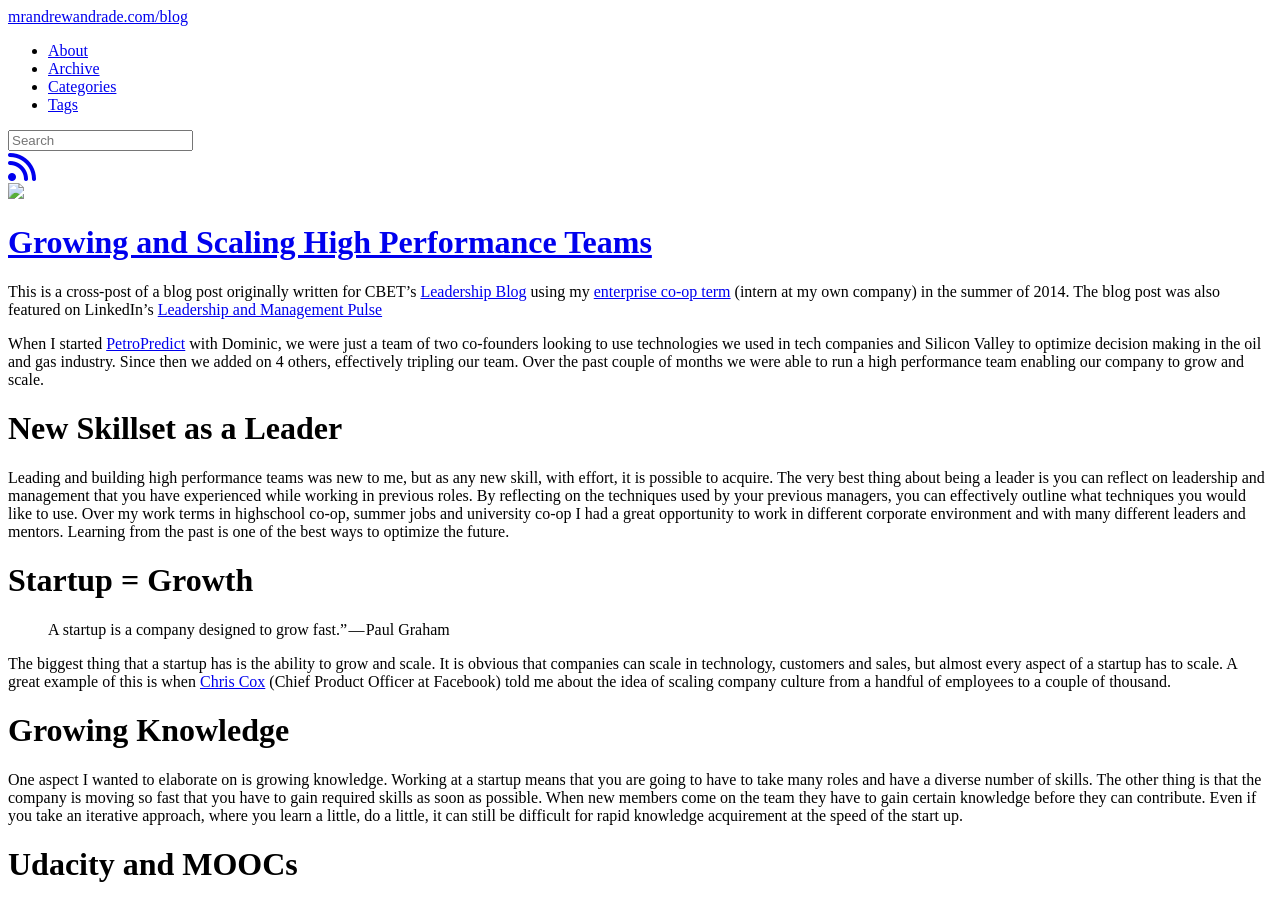
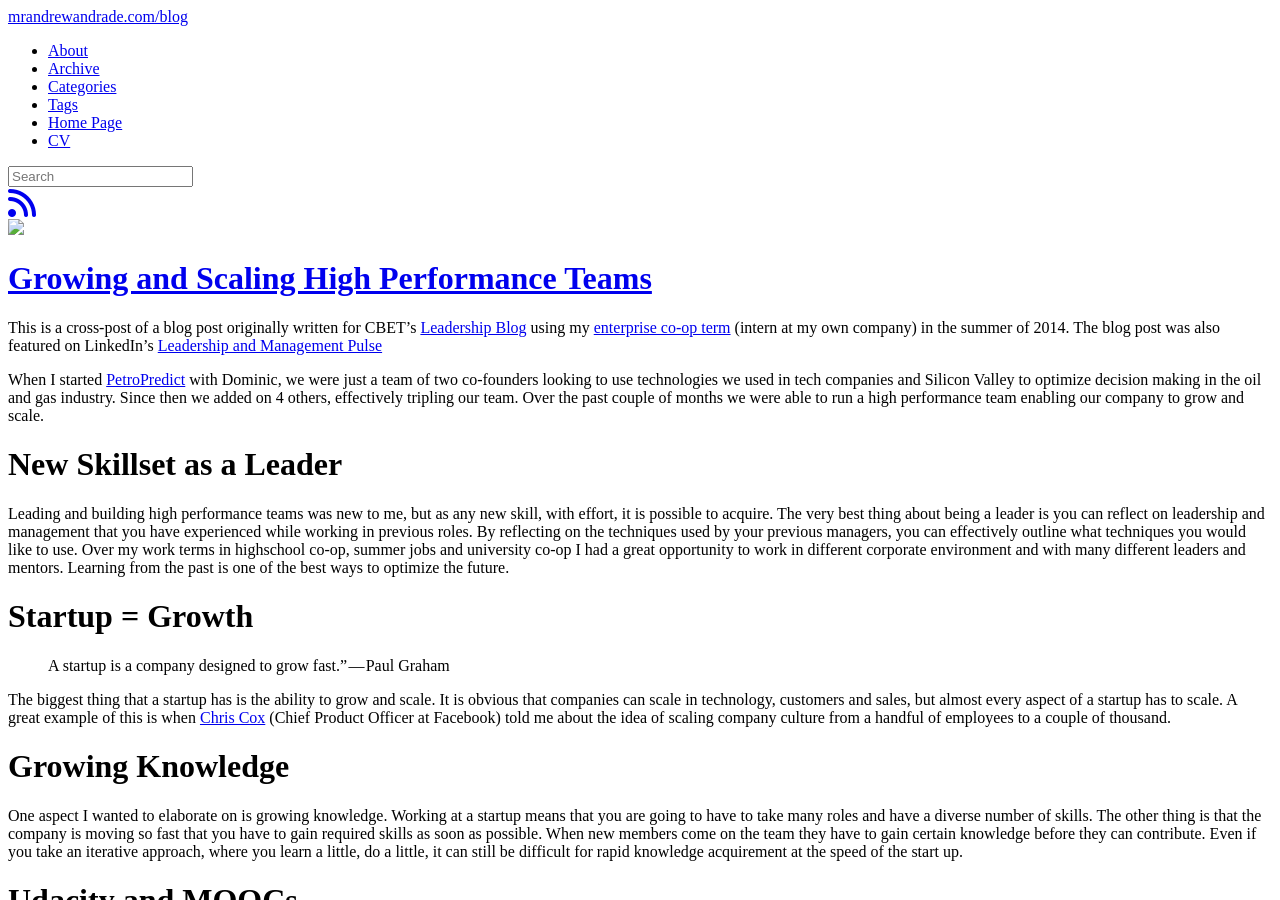
Before and after one commit to mrandrewandrade/blog, a Jekyll site: the page built from index.html, in a window 1280 px wide and 900 px high. Built offline with Jekyll 4.4.1, drawn with Linux system fonts in a browser that asks for light colours; nearby versions of some CDN libraries; library files that are not in the unit come from our copies; the list of posts is cut into pages by our own code; comment, search, counter and statistics services are not loaded.

Commit message:
added homepage and cv to navbar

```diff
--- a/_includes/themes/evjekylltheme/default.html
+++ b/_includes/themes/evjekylltheme/default.html
@@ -63,6 +63,8 @@
                         {% assign pages_list = site.pages %}
                         {% assign group = 'navigation' %}
                         {% include JB/pages_list %}
+                        <li><a href="http://mrandrewandrade.com" target="_blank">Home Page</a></li>
+                        <li><a href="http://mrandrewandrade.com/cv" target="_blank">CV</a></li>
                     </ul>
                     <form id="search-form" class="navbar-form navbar-right pull-right has-success visible-lg" role="search">
                         <div class="form-group">
```
